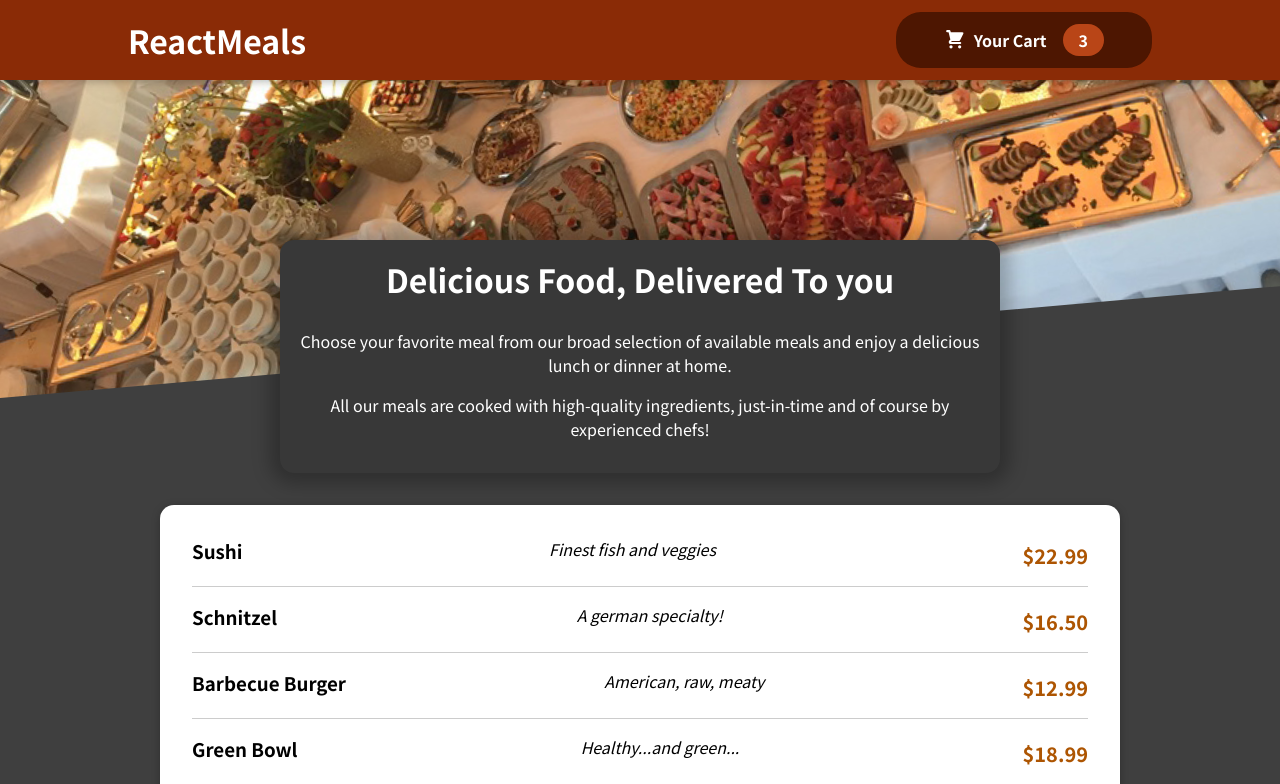
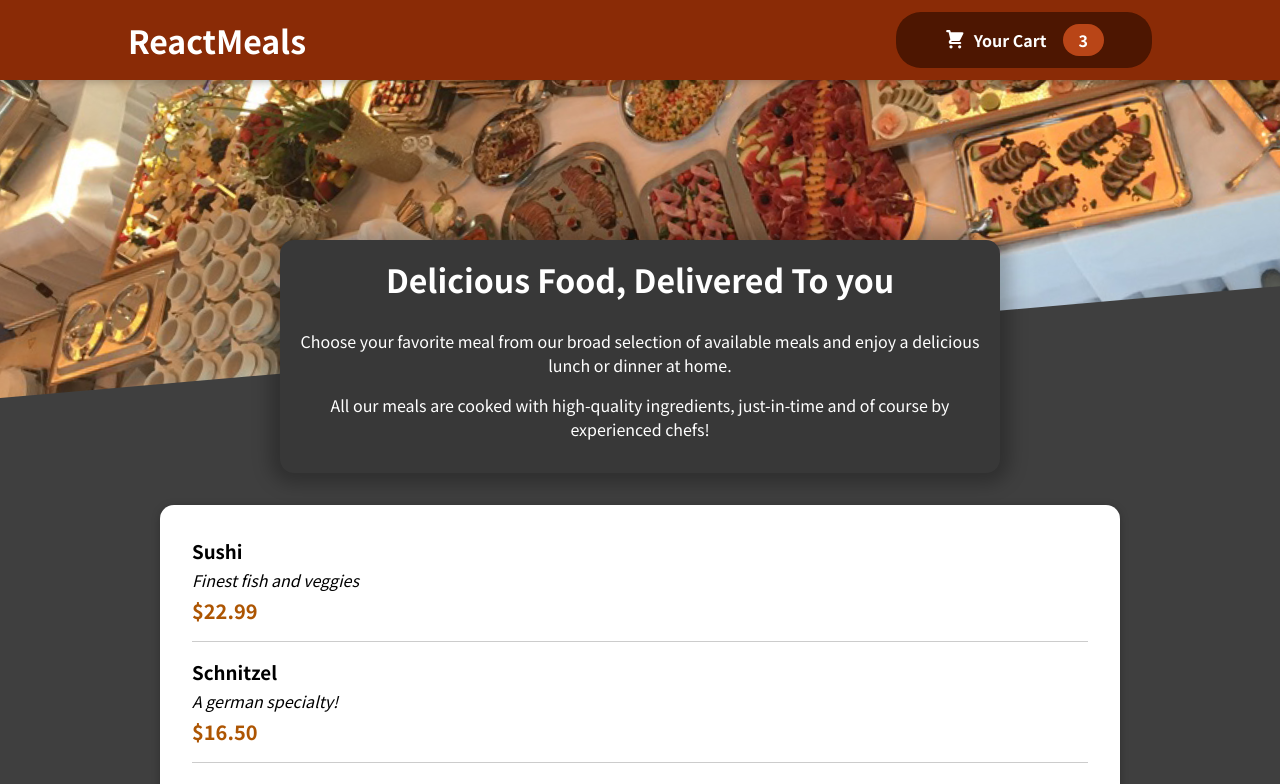
Before and after one commit to Dakota-Leonard/react-food-ordering-app, a React (Create React App) app: page / in a window 1280 px wide. Shown: the top 784 px of the page. Built offline with nearby package versions, Linux system fonts and the light colour scheme.

Commit message:
Fix className on MealItem component

```diff
--- a/src/components/Meals/MealItem/MealItem.js
+++ b/src/components/Meals/MealItem/MealItem.js
@@ -4,8 +4,8 @@ const MealItem = props => {
   const price = `$${props.price.toFixed(2)}`;
 
   return (
-    <li>
-      <div className={classes.meal}>
+    <li className={classes.meal}>
+      <div>
         <h3>{props.name}</h3>
         <div className={classes.description}>{props.description}</div>
         <div className={classes.price}>{price}</div>
```
